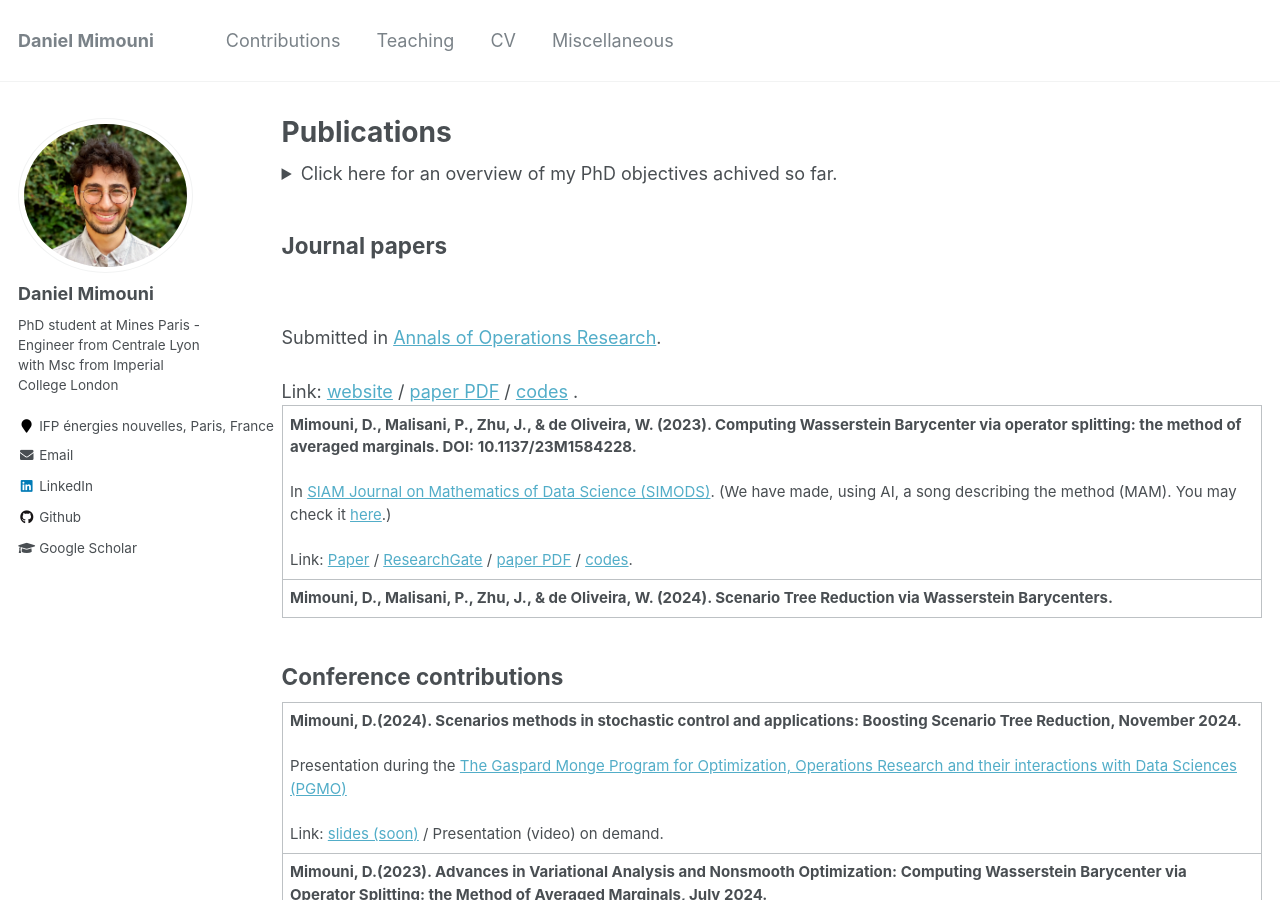
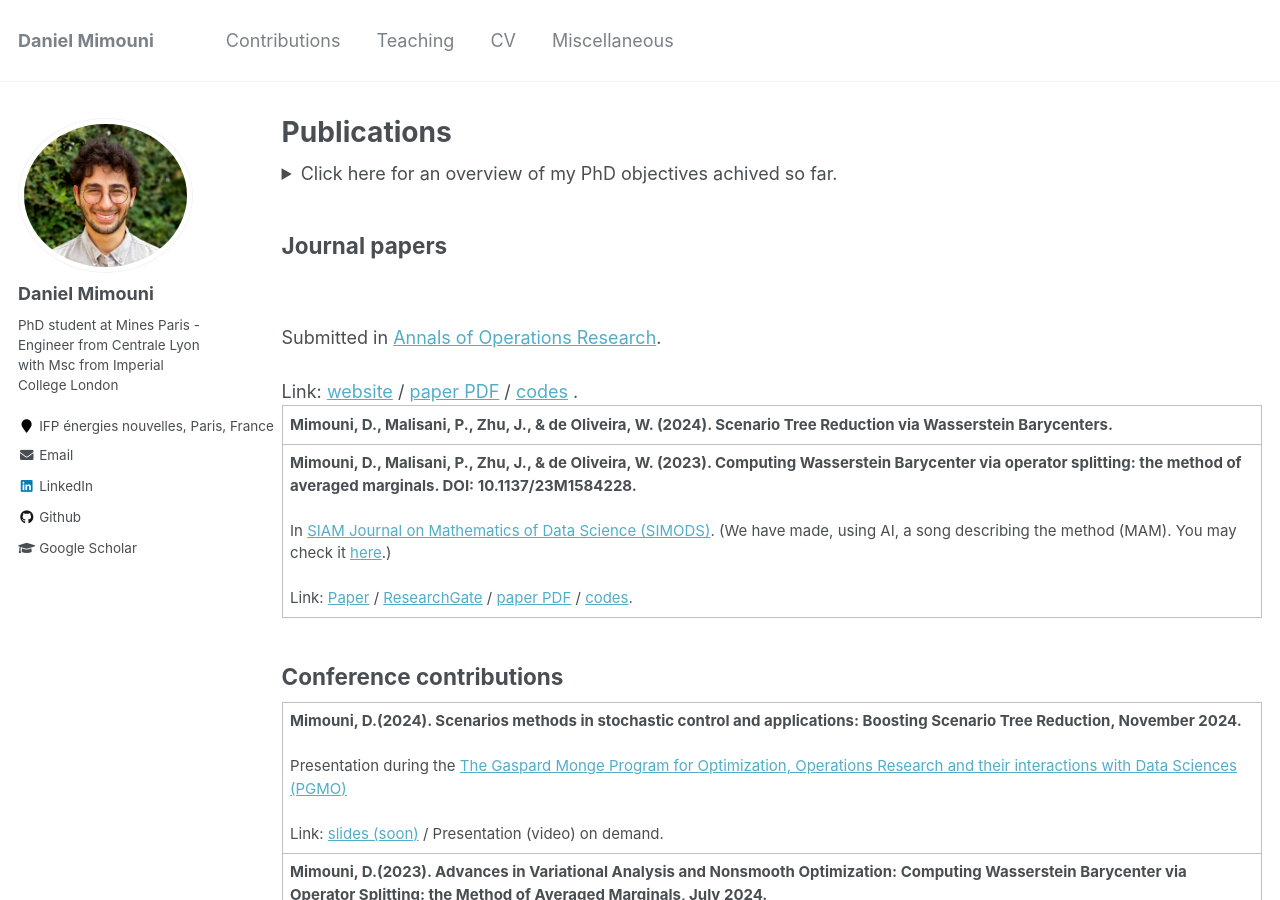
Before and after one commit to dan-mim/dan-mim.github.io, a Jekyll site: the page built from _pages/publications.md, in a window 1280 px wide and 900 px high. Built offline with Jekyll 4.4.1, drawn with Linux system fonts in a browser that asks for light colours.

Commit message:
Update publications.md

```diff
--- a/_pages/publications.md
+++ b/_pages/publications.md
@@ -25,6 +25,14 @@ By proposing efficient algorithms for computing Wasserstein barycenters and redu
 ## Journal papers
 
 <table>
+   <tr>
+    <td><b>Mimouni, D., Malisani, P., Zhu, J., & de Oliveira, W. (2024). Scenario Tree Reduction via Wasserstein Barycenters.</b> </td>
+    <br><br>
+    Submitted in <a href="https://link.springer.com/journal/10479">Annals of Operations Research</a>.
+    <br><br>
+    Link: <a href="https://www.researchgate.net/publication/">website</a> / <a href="/files/reduction_tree.pdf">paper PDF</a> / <a href="https://github.com/dan-mim/Nested_tree_reduction">codes</a> .
+
+  </tr>
   <tr>
     <td>
       <b>Mimouni, D., Malisani, P., Zhu, J., & de Oliveira, W. (2023). Computing Wasserstein Barycenter via operator splitting: the method of averaged marginals. DOI: 10.1137/23M1584228.</b><br><br>
@@ -33,14 +41,7 @@ By proposing efficient algorithms for computing Wasserstein barycenters and redu
     </td>
   </tr>
 
-   <tr>
-    <td><b>Mimouni, D., Malisani, P., Zhu, J., & de Oliveira, W. (2024). Scenario Tree Reduction via Wasserstein Barycenters.</b> </td>
-<br><br>
-    Submitted in <a href="https://link.springer.com/journal/10479">Annals of Operations Research</a>.
-<br><br>
-    Link: <a href="https://www.researchgate.net/publication/">website</a> / <a href="/files/reduction_tree.pdf">paper PDF</a> / <a href="https://github.com/dan-mim/Nested_tree_reduction">codes</a> .
 
-  </tr>
 </table>
 
 
```
